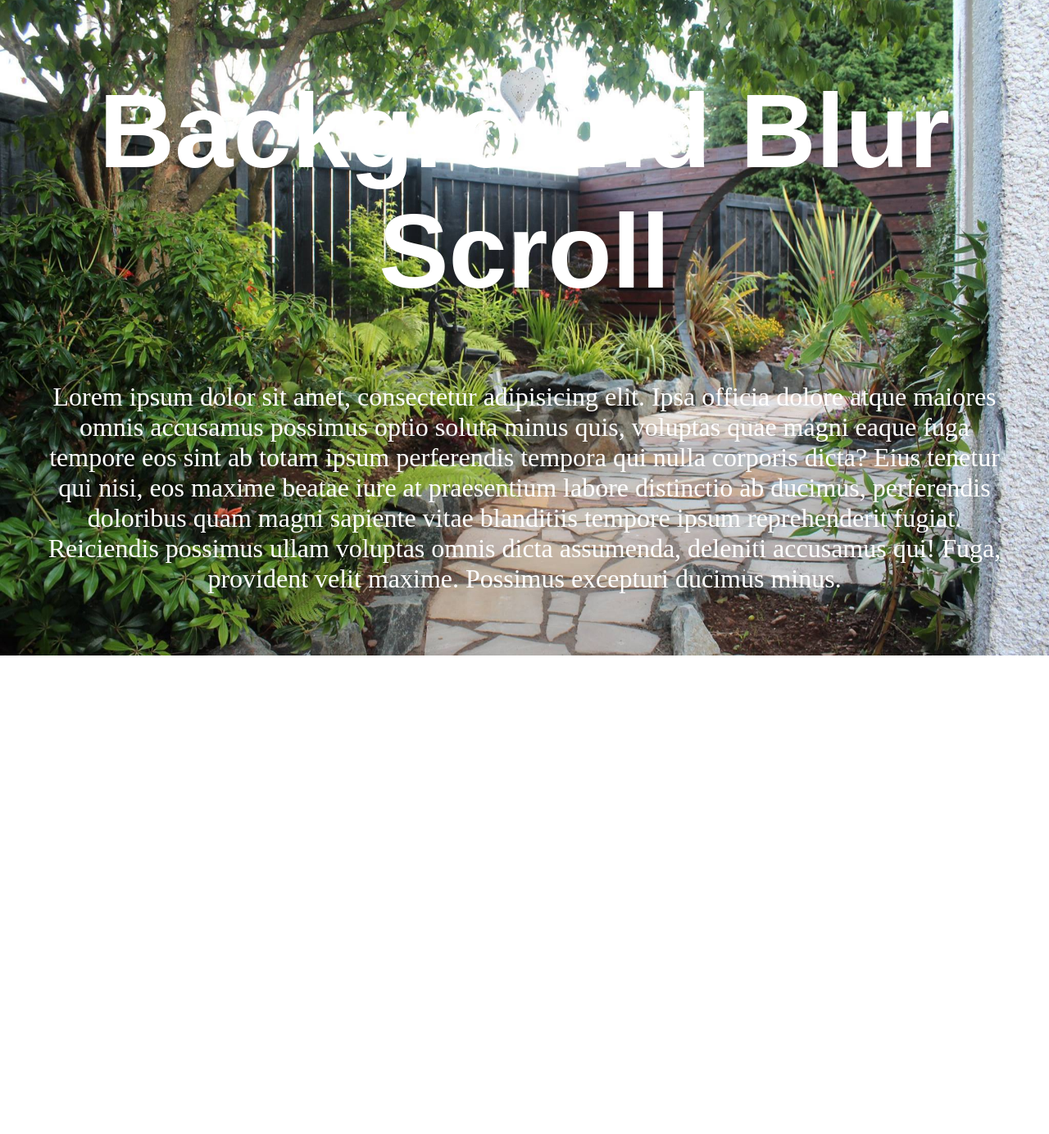
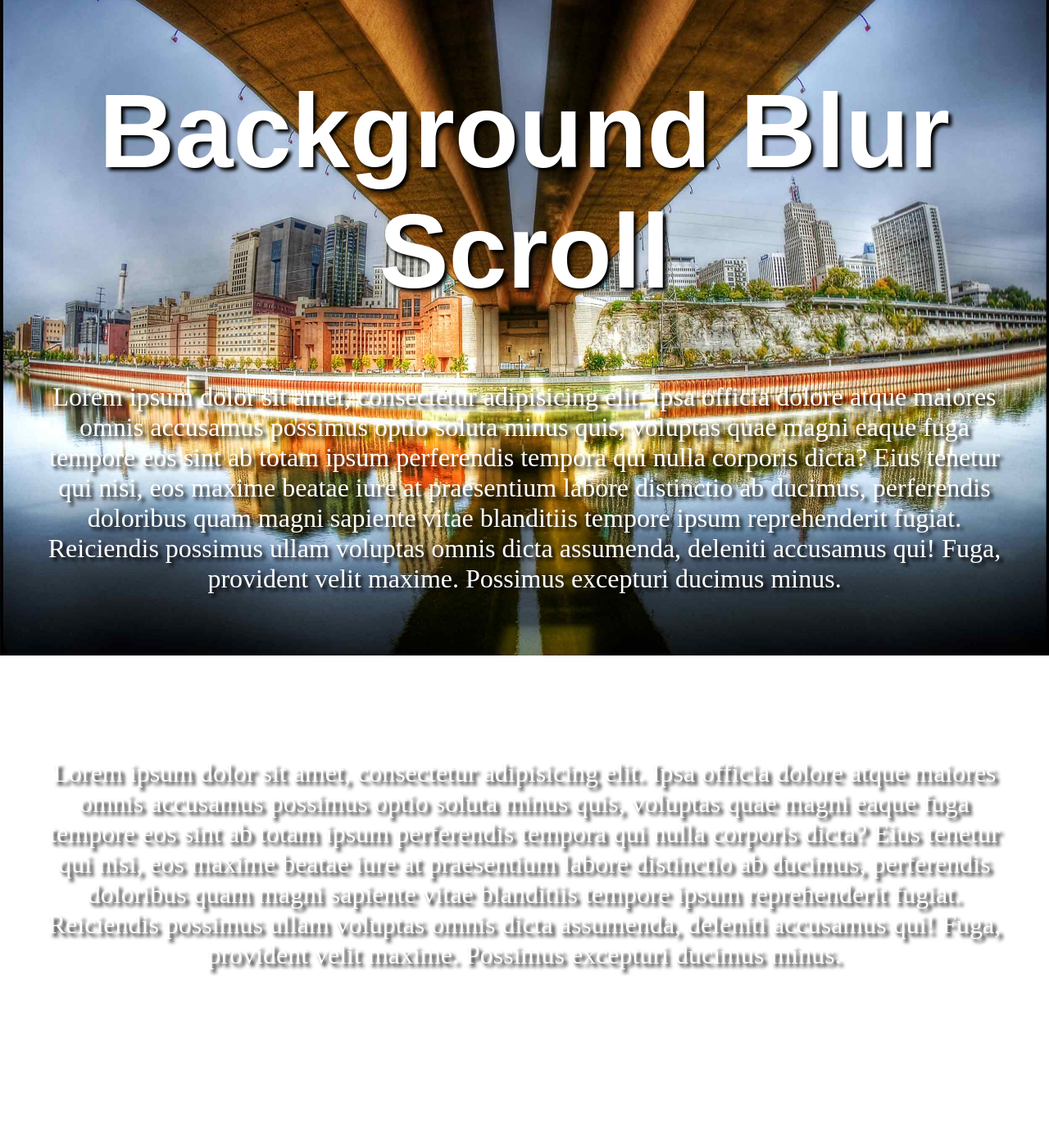
Before and after one commit to chris-stanton/BOILERPLATE-vanilla-animations, a PHP site: page /background-blur-scroll/public/index.html in a window 1280 px wide. Shown: the whole page at 82% size. Run offline with PHP 8.4, Linux system fonts and the light colour scheme.

Commit message:
created readme master

```diff
--- a/background-blur-scroll/public/index.html
+++ b/background-blur-scroll/public/index.html
@@ -10,8 +10,8 @@
     <body>
 
         <div class="blurImg">
-            <div style="background-image: url('../public/assets/images/background.jpg')"></div>
-            <div class="blur" style="background-image: url('../public/assets/images/bgblur2.jpg')"></div>
+            <div style="background-image: url('../public/assets/images/stpaul.png')"></div>
+            <div class="blur" style="background-image: url('../public/assets/images/blur.png')"></div>
         </div>
 
 
--- a/background-blur-scroll/public/styles/style.css
+++ b/background-blur-scroll/public/styles/style.css
@@ -28,6 +28,7 @@ h1 {
   font-size: 8em;
   color: #ffffff;
   font-family: fantasy;
+  text-shadow: 4px 4px 4px #000000;
 }
 
 p {
@@ -35,4 +36,5 @@ p {
   text-align: center;
   font-size: 2em;
   color: #ffffff;
+  text-shadow: 4px 4px 4px #000000;
 }
```
Also changed, not shown: README.md, background-blur-scroll/public/assets/images/stpaul.png (added), master/assets/images/background-blur-scroll/mobile-one.png, master/assets/images/background-blur-scroll/mobile-two.png, 1 other file.
